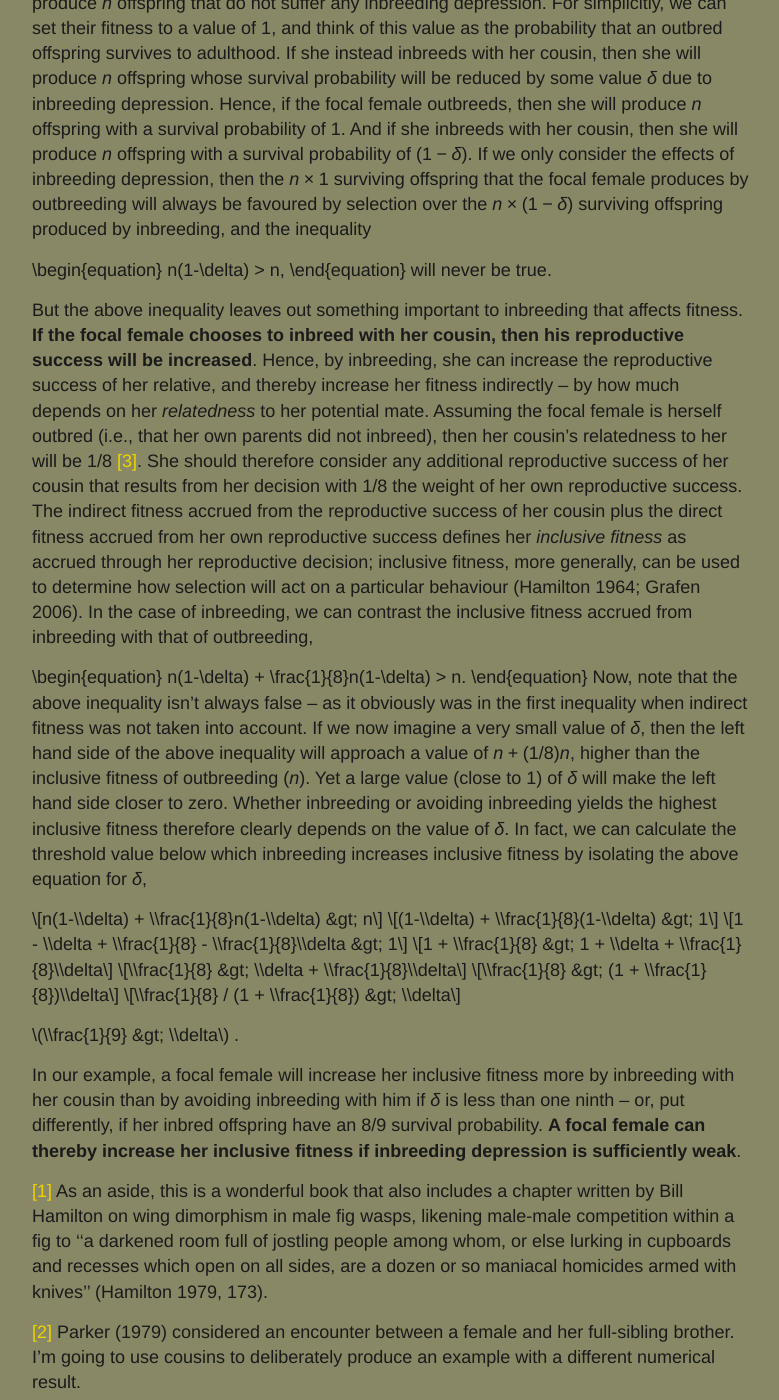
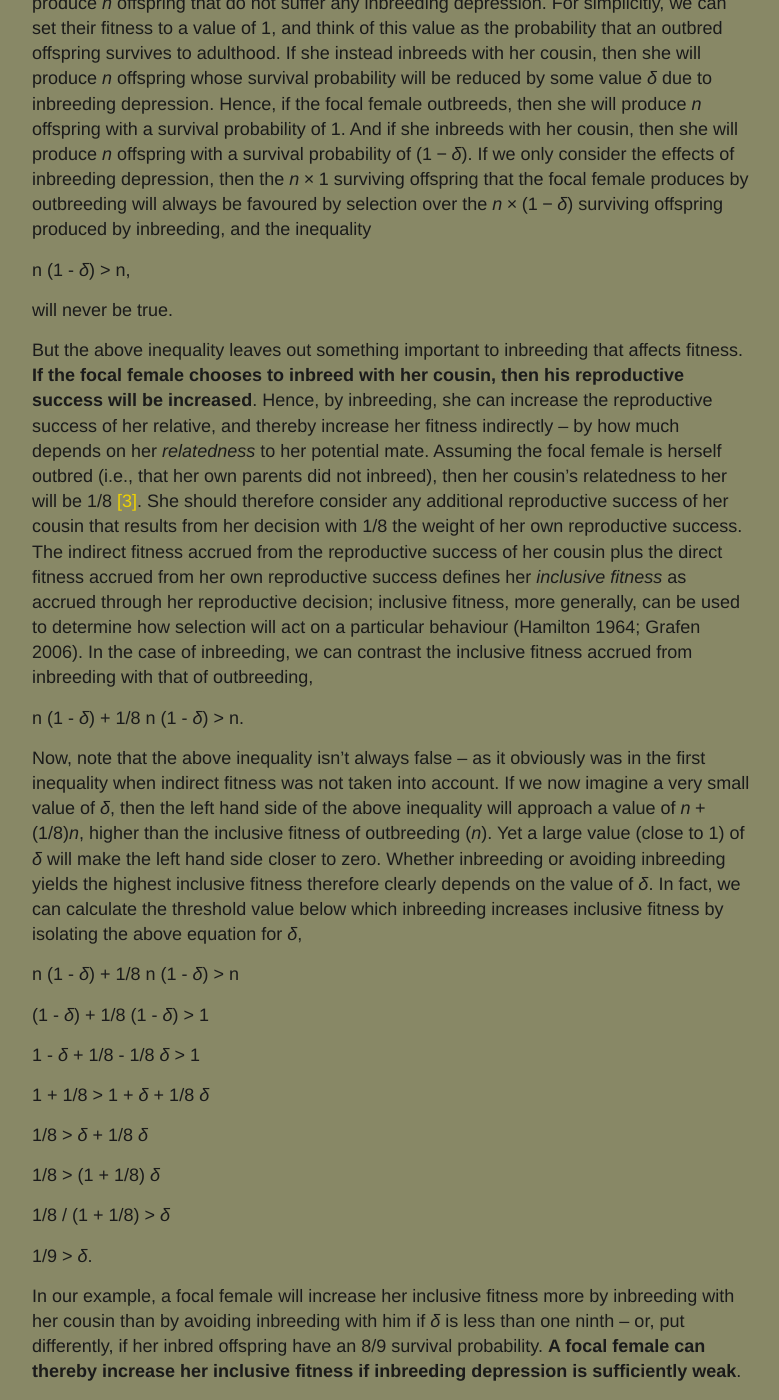
Before and after one commit to bradduthie/blog, a Jekyll site: the page built from _posts/2017-01-01-evolution-of-inbreeding.md, in a window 1280 px wide and 1400 px high, scrolled down 1152 px. Shown: the whole window, without its empty margins (248-1027 px from the left). Built offline with Jekyll 4.4.1, drawn with Linux system fonts in a browser that asks for light colours; our own code applies the rules of GitHub Pages for plain Markdown files; comment, search, counter and statistics services are not loaded.

Commit message:
Fix the equations

```diff
--- a/_posts/2017-01-01-evolution-of-inbreeding.md
+++ b/_posts/2017-01-01-evolution-of-inbreeding.md
@@ -60,9 +60,8 @@ focal female produces by outbreeding will always be favoured by
 selection over the *n* × (1 − *δ*) surviving offspring produced by
 inbreeding, and the inequality
 
-\begin{equation}
-n(1-\delta) > n,
-\end{equation}
+n (1 - *δ*) &gt; n,
+
 will never be true.
 
 But the above inequality leaves out something important to inbreeding
@@ -83,9 +82,8 @@ used to determine how selection will act on a particular behaviour
 (Hamilton 1964; Grafen 2006). In the case of inbreeding, we can contrast
 the inclusive fitness accrued from inbreeding with that of outbreeding,
 
-\begin{equation}
-n(1-\delta) + \frac{1}{8}n(1-\delta) > n.
-\end{equation}
+n (1 - *δ*) + 1/8 n (1 - *δ*) &gt; n.
+
 Now, note that the above inequality isn't always false -- as it
 obviously was in the first inequality when indirect fitness was not
 taken into account. If we now imagine a very small value of *δ*, then
@@ -97,22 +95,21 @@ highest inclusive fitness therefore clearly depends on the value of *δ*.
 In fact, we can calculate the threshold value below which inbreeding
 increases inclusive fitness by isolating the above equation for *δ*,
 
-$$ n(1-\\delta) + \\frac{1}{8}n(1-\\delta) &gt; n $$
+n (1 - *δ*) + 1/8 n (1 - *δ*) &gt; n
 
-$$ (1-\\delta) + \\frac{1}{8}(1-\\delta) &gt; 1 $$
+(1 - *δ*) + 1/8 (1 - *δ*) &gt; 1
 
-$$ 1 - \\delta + \\frac{1}{8} - \\frac{1}{8}\\delta &gt; 1 $$
+1 - *δ* + 1/8 - 1/8 *δ* &gt; 1
 
-$$ 1 + \\frac{1}{8} &gt; 1 + \\delta + \\frac{1}{8}\\delta $$
+1 + 1/8 &gt; 1 + *δ* + 1/8 *δ*
 
-$$ \\frac{1}{8} &gt; \\delta + \\frac{1}{8}\\delta $$
+1/8 &gt; *δ* + 1/8 *δ*
 
-$$ \\frac{1}{8} &gt; (1 + \\frac{1}{8})\\delta $$
+1/8 &gt; (1 + 1/8) *δ*
 
-$$ \\frac{1}{8} / (1 + \\frac{1}{8}) &gt; \\delta $$
+1/8 / (1 + 1/8) &gt; *δ*
 
-$$ \\frac{1}{9} &gt; \\delta $$
-.
+1/9 &gt; *δ*.
 
 In our example, a focal female will increase her inclusive fitness more
 by inbreeding with her cousin than by avoiding inbreeding with him if
```
Also changed, not shown: _rmd/2017-01-01-evolution-of-inbreeding.Rmd (+12 -14 lines).
